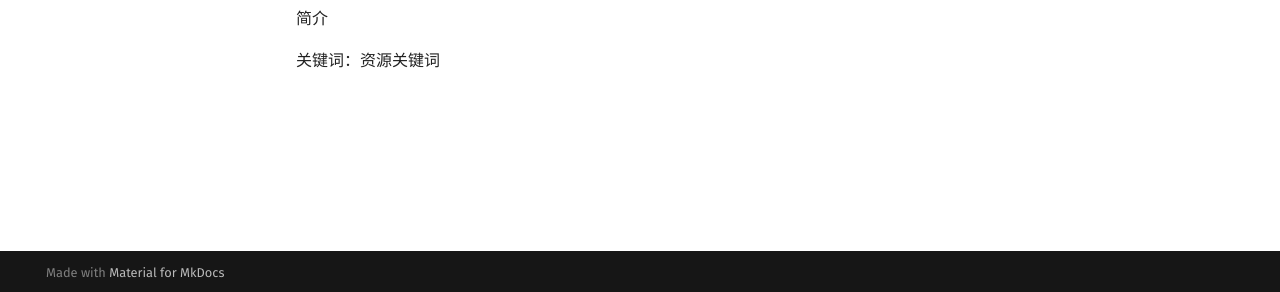
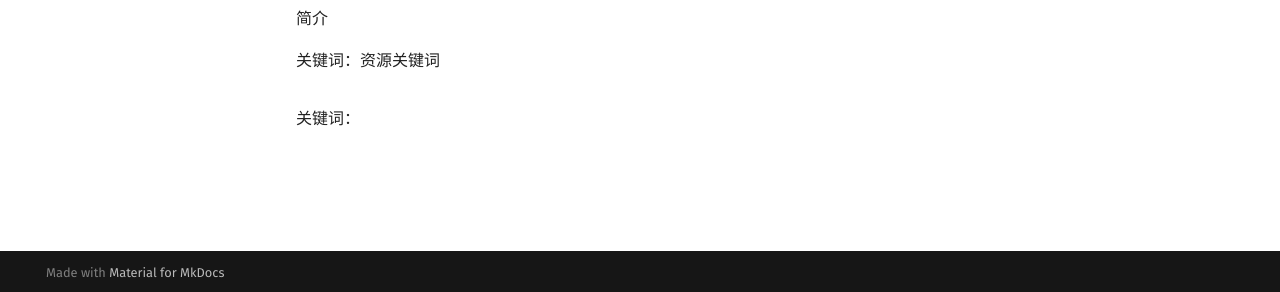
Before and after one commit to Chocolateater/Resource-Library, an MkDocs documentation site: the page built from docs/Music/other.md, in a window 1280 px wide. Shown: the part 605-897 px from the top of the page. Built offline with MkDocs 1.6.1 and Material for MkDocs 9.7.7, drawn with Linux system fonts in a browser that asks for light colours; comment, search, counter and statistics services are not loaded.

```diff
--- a/docs/Music/other.md
+++ b/docs/Music/other.md
@@ -15,3 +15,9 @@
 简介
 
 关键词：资源关键词
+
+<h3><a href=""></a> </h3>
+
+
+
+关键词：
```
